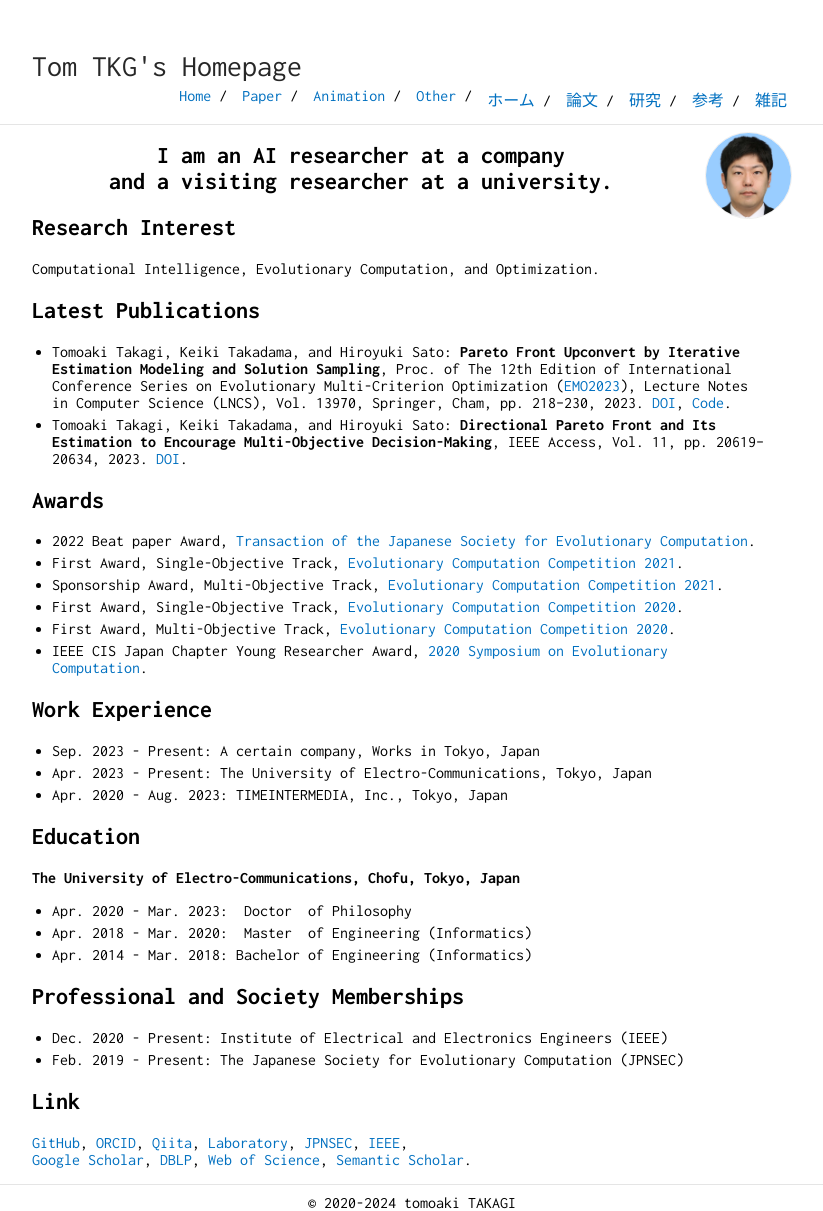
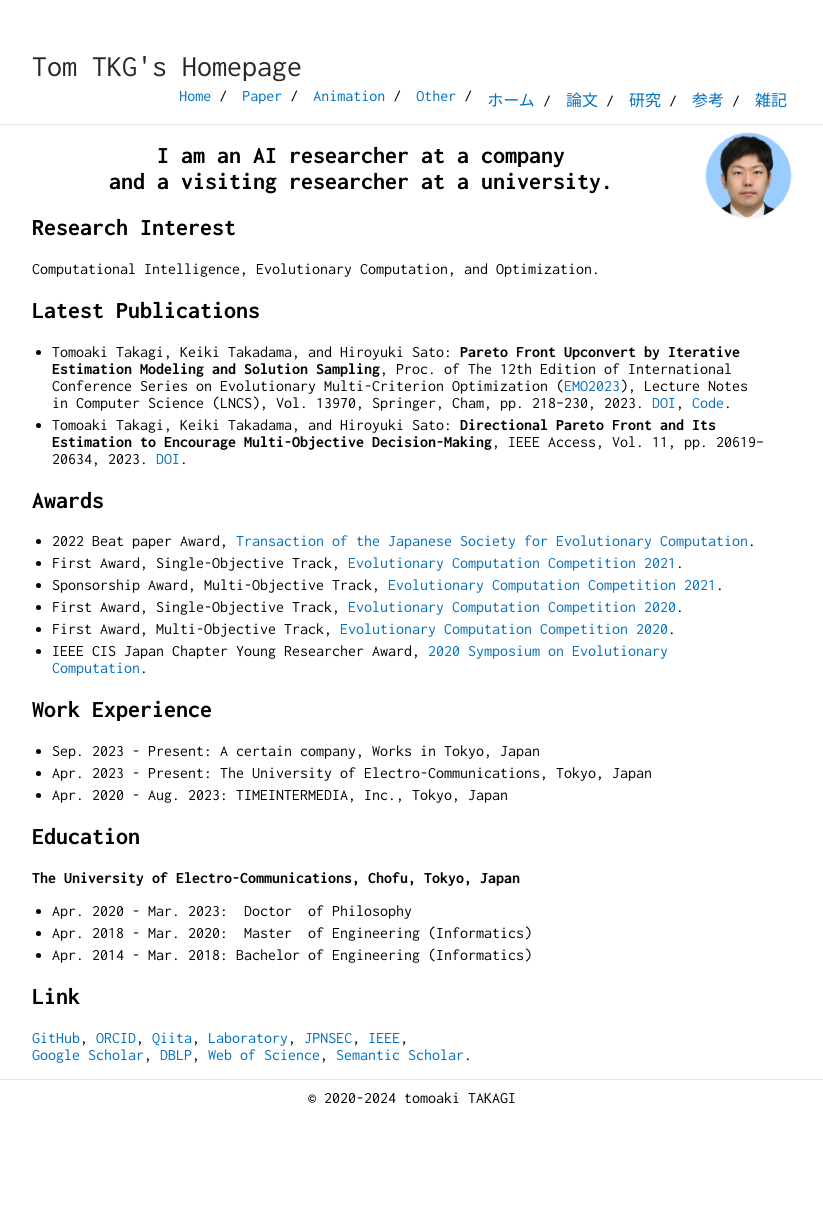
Before and after one commit to tomtkg/tomtkg.github.io, a Jekyll site: the page built from index.md, in a window 1280 px wide. Shown: the whole page, without its empty margins (228-1051 px from the left). Built offline with Jekyll 4.4.1, drawn with Linux system fonts in a browser that asks for light colours; after the commit the page ends 1106 px from its top, so only the background shows below that.

Commit message:
Update index.md

```diff
--- a/index.md
+++ b/index.md
@@ -37,10 +37,6 @@ Computational Intelligence, Evolutionary Computation, and Optimization.
 * Apr. 2018 - Mar. 2020: &nbsp;Master &nbsp;of Engineering (Informatics)
 * Apr. 2014 - Mar. 2018: Bachelor of Engineering (Informatics)
 
-## Professional and Society Memberships
-* Dec. 2020 - Present: Institute of Electrical and Electronics Engineers (IEEE)
-* Feb. 2019 - Present: The Japanese Society for Evolutionary Computation (JPNSEC)
-
 ## Link
 [GitHub](https://github.com/tomtkg), [ORCID](https://orcid.org/0000-0003-3748-9797), [Qiita](https://qiita.com/tomtkg), [Laboratory](https://nic.lab.uec.ac.jp/index.php/tomoakitakagi), [JPNSEC](http://www.jpnsec.org), [IEEE](https://ieee-collabratec.ieee.org/app/p/tomtkg),
 [Google Scholar](https://scholar.google.co.jp/citations?user=jsYC8NMAAAAJ), [DBLP](https://dblp.uni-trier.de/pers/hd/t/Takagi:Tomoaki), [Web of Science](https://www.webofscience.com/wos/author/record/AAF-1794-2021), [Semantic Scholar](https://www.semanticscholar.org/author/94460343).
```
